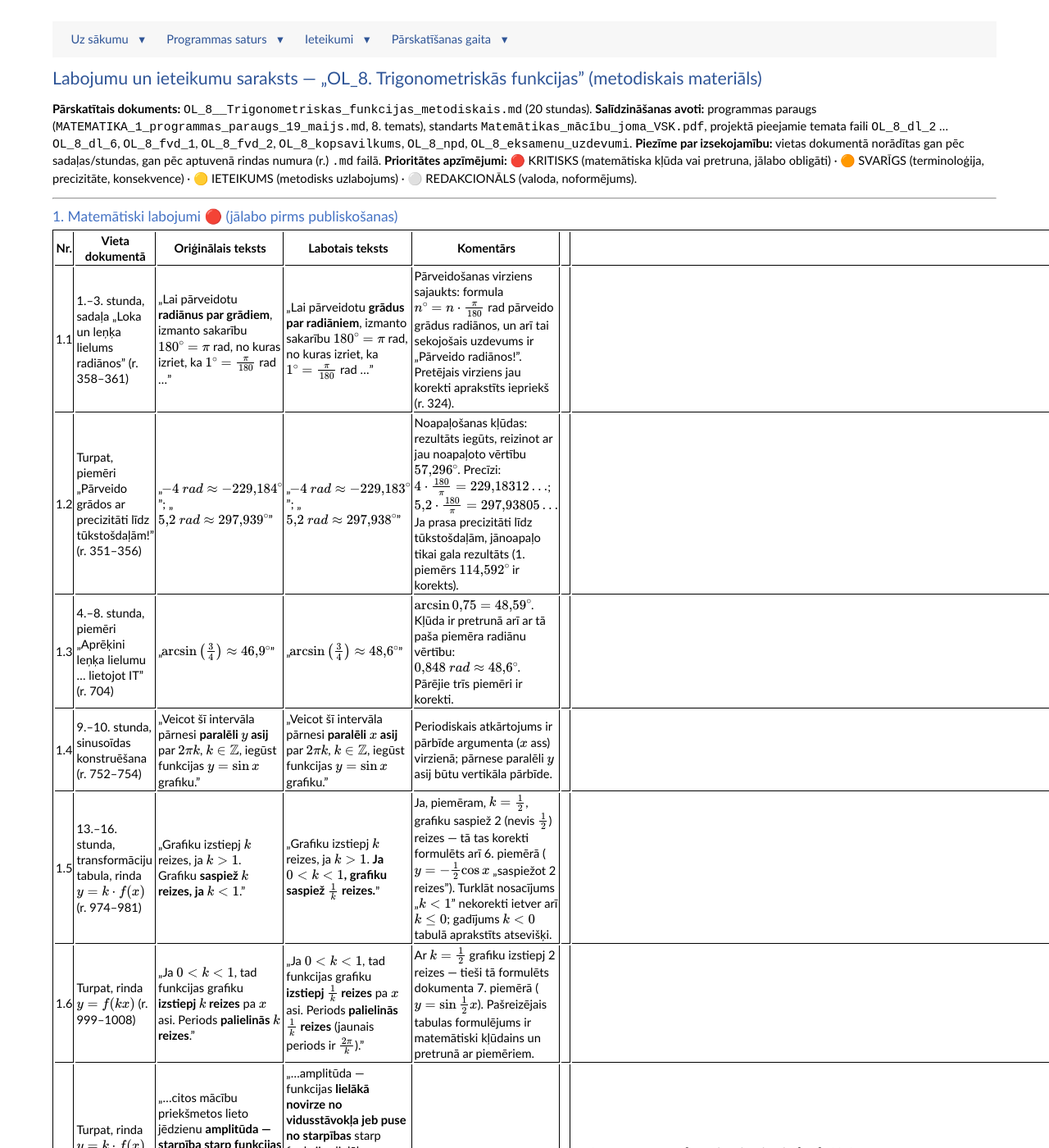
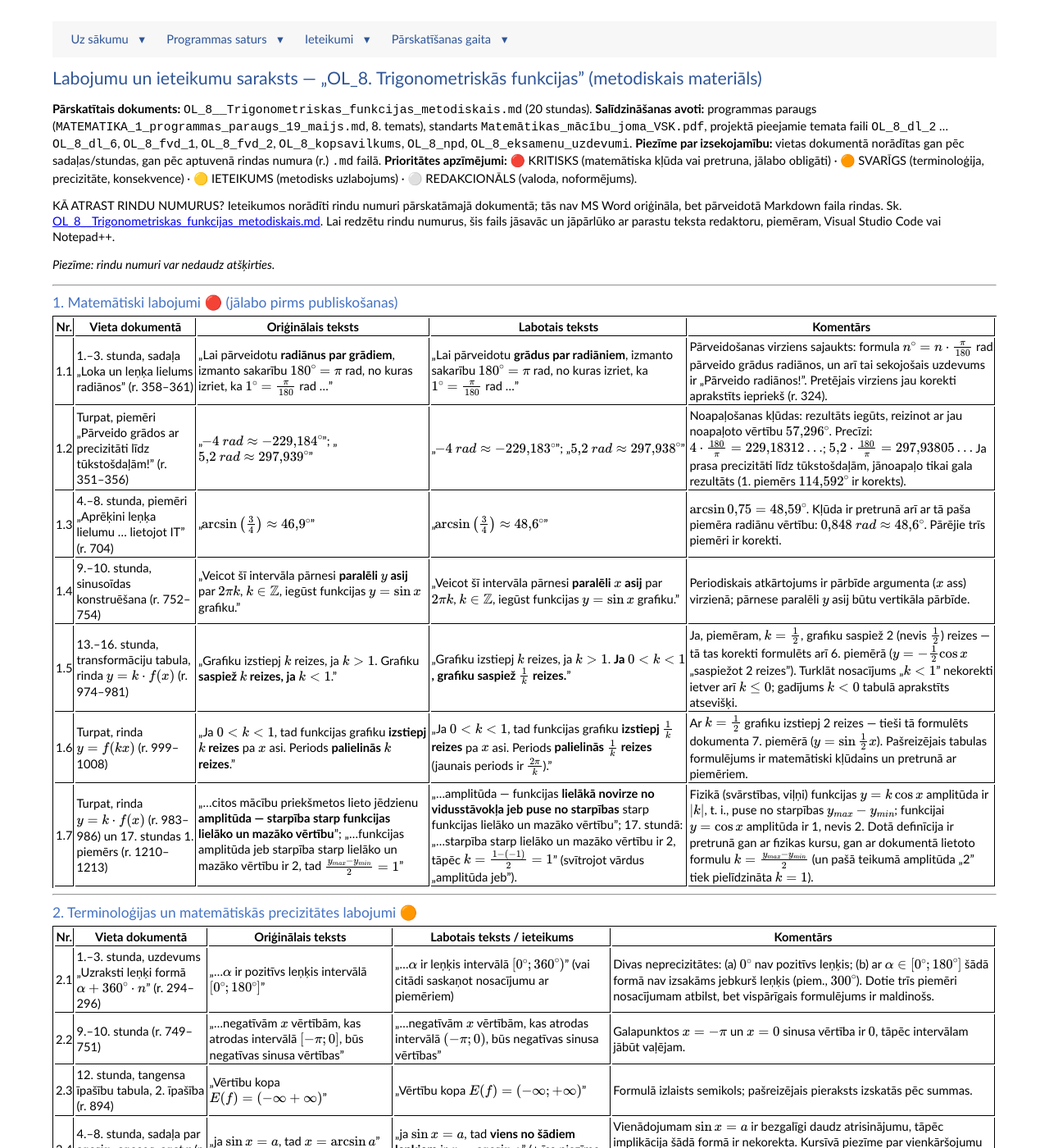
Before and after one commit to kapsitis/programma-ol-10, a Jekyll site: the page built from docs/OL__metodiskie/ieteikumi_OL_8_metodiskais.md, in a window 1280 px wide and 1400 px high. Shown: the whole window at 82% size. Built offline with Jekyll 4.4.1, drawn with Linux system fonts in a browser that asks for light colours; some of the changed text lies outside the part shown.

Commit message:
fixed Md files

```diff
--- a/docs/OL__metodiskie/ieteikumi_OL_8_metodiskais.md
+++ b/docs/OL__metodiskie/ieteikumi_OL_8_metodiskais.md
@@ -11,6 +11,16 @@ permalink: /OL__metodiskie/ieteikumi_OL_8_metodiskais/
 **Piezīme par izsekojamību:** vietas dokumentā norādītas gan pēc sadaļas/stundas, gan pēc aptuvenā rindas numura (r.) `.md` failā.
 **Prioritātes apzīmējumi:** 🔴 KRITISKS (matemātiska kļūda vai pretruna, jālabo obligāti) · 🟠 SVARĪGS (terminoloģija, precizitāte, konsekvence) · 🟡 IETEIKUMS (metodisks uzlabojums) · ⚪ REDAKCIONĀLS (valoda, noformējums).
 
+
+KĀ ATRAST RINDU NUMURUS? Ieteikumos norādīti
+rindu numuri pārskatāmajā dokumentā; tās nav MS Word oriģināla,
+bet pārveidotā Markdown faila rindas.
+Sk. <a href="https://raw.githubusercontent.com/kapsitis/programma-ol-10/refs/heads/main/docs/OL_8_Trigonometriskas_funkcijas/OL_8__Trigonometriskas_funkcijas_metodiskais.md">OL_8__Trigonometriskas_funkcijas_metodiskais.md</a>. Lai redzētu rindu numurus, šis fails jāsavāc
+un jāpārlūko ar parastu teksta redaktoru, piemēram,
+Visual Studio Code vai Notepad++.
+
+*Piezīme: rindu numuri var nedaudz atšķirties.*
+
 ---
 
 ## 1. Matemātiski labojumi 🔴 (jālabo pirms publiskošanas)
@@ -23,7 +33,7 @@ permalink: /OL__metodiskie/ieteikumi_OL_8_metodiskais/
 | 1.4 | 9.–10. stunda, sinusoīdas konstruēšana (r. 752–754) | „Veicot šī intervāla pārnesi **paralēli $y$ asij** par $2\pi k$, $k\in\mathbb{Z}$, iegūst funkcijas $y=\sin x$ grafiku." | „Veicot šī intervāla pārnesi **paralēli $x$ asij** par $2\pi k$, $k\in\mathbb{Z}$, iegūst funkcijas $y=\sin x$ grafiku." | Periodiskais atkārtojums ir pārbīde argumenta ($x$ ass) virzienā; pārnese paralēli $y$ asij būtu vertikāla pārbīde. |
 | 1.5 | 13.–16. stunda, transformāciju tabula, rinda $y=k\cdot f(x)$ (r. 974–981) | „Grafiku izstiepj $k$ reizes, ja $k>1$. Grafiku **saspiež $k$ reizes, ja $k<1$**." | „Grafiku izstiepj $k$ reizes, ja $k>1$. **Ja $0<k<1$, grafiku saspiež $\frac{1}{k}$ reizes.**" | Ja, piemēram, $k=\frac{1}{2}$, grafiku saspiež 2 (nevis $\frac{1}{2}$) reizes — tā tas korekti formulēts arī 6. piemērā ($y=-\frac{1}{2}\cos x$ „saspiežot 2 reizes"). Turklāt nosacījums „$k<1$" nekorekti ietver arī $k\le 0$; gadījums $k<0$ tabulā aprakstīts atsevišķi. |
 | 1.6 | Turpat, rinda $y=f(kx)$ (r. 999–1008) | „Ja $0<k<1$, tad funkcijas grafiku **izstiepj $k$ reizes** pa $x$ asi. Periods **palielinās $k$ reizes**." | „Ja $0<k<1$, tad funkcijas grafiku **izstiepj $\frac{1}{k}$ reizes** pa $x$ asi. Periods **palielinās $\frac{1}{k}$ reizes** (jaunais periods ir $\frac{2\pi}{k}$)." | Ar $k=\frac{1}{2}$ grafiku izstiepj 2 reizes — tieši tā formulēts dokumenta 7. piemērā ($y=\sin\frac{1}{2}x$). Pašreizējais tabulas formulējums ir matemātiski kļūdains un pretrunā ar piemēriem. |
-| 1.7 | Turpat, rinda $y=k\cdot f(x)$ (r. 983–986) un 17. stundas 1. piemērs (r. 1210–1213) | „…citos mācību priekšmetos lieto jēdzienu **amplitūda — starpība starp funkcijas lielāko un mazāko vērtību**"; „…funkcijas amplitūda jeb starpība starp lielāko un mazāko vērtību ir 2, tad $\frac{y_{max}-y_{min}}{2}=1$" | „…amplitūda — funkcijas **lielākā novirze no vidusstāvokļa jeb puse no starpības** starp funkcijas lielāko un mazāko vērtību"; 17. stundā: „…starpība starp lielāko un mazāko vērtību ir 2, tāpēc $k=\frac{1-(-1)}{2}=1$" (svītrojot vārdus „amplitūda jeb"). | Fizikā (svārstības, viļņi) funkcijas $y=k\cos x$ amplitūda ir $|k|$, t. i., puse no starpības $y_{max}-y_{min}$; funkcijai $y=\cos x$ amplitūda ir 1, nevis 2. Dotā definīcija ir pretrunā gan ar fizikas kursu, gan ar dokumentā lietoto formulu $k=\frac{y_{max}-y_{min}}{2}$ (un pašā teikumā amplitūda „2" tiek pielīdzināta $k=1$). |
+| 1.7 | Turpat, rinda $y=k\cdot f(x)$ (r. 983–986) un 17. stundas 1. piemērs (r. 1210–1213) | „…citos mācību priekšmetos lieto jēdzienu **amplitūda — starpība starp funkcijas lielāko un mazāko vērtību**"; „…funkcijas amplitūda jeb starpība starp lielāko un mazāko vērtību ir 2, tad $\frac{y_{max}-y_{min}}{2}=1$" | „…amplitūda — funkcijas **lielākā novirze no vidusstāvokļa jeb puse no starpības** starp funkcijas lielāko un mazāko vērtību"; 17. stundā: „…starpība starp lielāko un mazāko vērtību ir 2, tāpēc $k=\frac{1-(-1)}{2}=1$" (svītrojot vārdus „amplitūda jeb"). | Fizikā (svārstības, viļņi) funkcijas $y=k\cos x$ amplitūda ir $\lvert k \rvert$, t. i., puse no starpības $y_{max}-y_{min}$; funkcijai $y=\cos x$ amplitūda ir 1, nevis 2. Dotā definīcija ir pretrunā gan ar fizikas kursu, gan ar dokumentā lietoto formulu $k=\frac{y_{max}-y_{min}}{2}$ (un pašā teikumā amplitūda „2" tiek pielīdzināta $k=1$). |
 
 ---
 
@@ -80,7 +90,7 @@ permalink: /OL__metodiskie/ieteikumi_OL_8_metodiskais/
 
 **5.1 Iekļaut programmas pēdējo SR — fizikālu lielumu modelēšanu ar lietotnēm.** Programmas paraugā 8. temata pēdējais SR paredz: „Izmantojot dotas lietotnes, pēta un matemātiski raksturo fizikālus lielumus, kas raksturo skaņu, mehāniskās svārstības u. tml., ja sakarību starp tiem raksturo funkcija $y=a\cdot\sin(bx+c)$…". Metodiskajā materiālā fizika pieminēta tikai vienā vispārīgā rindkopā (r. 801–804). Ieteicams 17. stundā pievienot vismaz vienu praktisku aktivitāti/piemēru (piem., skaņas svārstību ieraksta vai simulācijas analīze, nosakot amplitūdu un periodu), kas šo SR īsteno.
 
-**5.2 Piezīme pie parametru formulām 17. stundā.** Formula $k=\frac{y_{max}-y_{min}}{2}$ dod $|k|$; vērts pievienot piezīmi, ka $k$ zīmi nosaka no grafika (piem., vai maksimums atrodas tur, kur pamatfunkcijai $\cos$ ir maksimums, vai simetriski pretī).
+**5.2 Piezīme pie parametru formulām 17. stundā.** Formula $k=\frac{y_{max}-y_{min}}{2}$ dod $\lvert k \rvert$; vērts pievienot piezīmi, ka $k$ zīmi nosaka no grafika (piem., vai maksimums atrodas tur, kur pamatfunkcijai $\cos$ ir maksimums, vai simetriski pretī).
 
 **5.3 Saikne ar 9. tematu piemērā $y=4\sin\left(x+\frac{\pi}{2}\right)$.** Pēc grafika konstruēšanas vērts pamanīt, ka iegūtais grafiks sakrīt ar $y=4\cos x$ — tas dabiski sagatavo redukcijas formulu ideju 9. tematā un stiprina izpratni, ka viena funkcija var būt pierakstīta dažādos veidos.
 
```
Also changed, not shown: docs/OL__metodiskie/atsauksme_pamatskolas_standarts.md (+1 -1 lines), docs/OL__metodiskie/ieteikumi_OL_6_metodiskais.md (+10 -1 lines).
